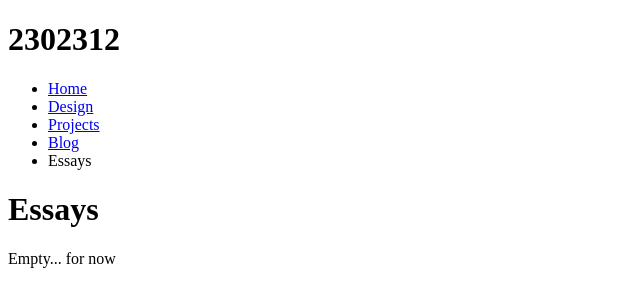
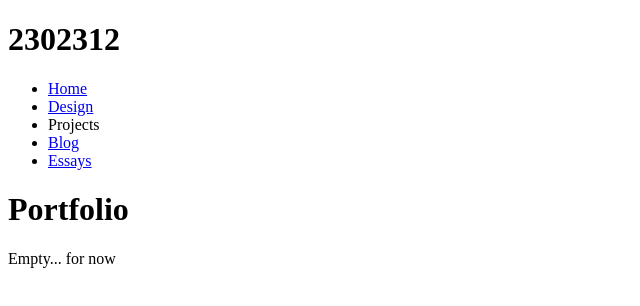
Before and after one commit to Wits-Digital-Arts-Interactive-Media/WSOA3028A_2302312, a plain HTML site: page projects/index.html in a window 1280 px wide. Shown: the whole page, without its empty margins (0-640 px from the left). Drawn offline with Linux system fonts and the light colour scheme.

Commit message:
File Structure ocerhaul

```diff
--- a/essays.html
+++ b/projects/index.html
@@ -7,18 +7,19 @@
     <meta name= "description" content="A Software Developer/Game Designer Portfolio">
     <meta name= "keywords" content ="Software Developer, Game Designer, Game Developer, Portfolio">
     <meta name="author" content = "Jacques Coetzee">
-    <title>Essays</title>
-    <script type="module" src="scripts/menu.js"></script>
+    <title>Projects</title>
+    <script type="module" src="../scripts/menu.js"></script>
 </head>
 
 <body>
     <header>
         <h1>2302312</h1>
 
-    <nav>
+        <nav>
 
-    </nav></header>
-    <h1>Essays</h1>
+        </nav>
+    </header>
+    <h1>Portfolio</h1>
     <p>Empty... for now</p>
 </body>
 
--- a/scripts/menu.js
+++ b/scripts/menu.js
@@ -1,10 +1,10 @@
 const root= "/WSOA3028A_2302312"
 const menuItems = [
     { name: "Home", href: `${root}/index.html` },
-    { name: "Design", href: "design.html" },
-    { name: "Projects", href: "portfolio.html" },
-    { name: "Blog", href: "blog.html" },
-    { name: "Essays", href: "essays.html" }
+    { name: "Design", href: "/design/index.html" },
+    { name: "Projects", href: "/projects/index.html" },
+    { name: "Blog", href: "/blogs/index.html" },
+    { name: "Essays", href: "/essays/index.html" }
 ]
 function initialize() {
     const nav = document.querySelector("header > nav")
```
Also changed, not shown: blogs/index.html (renamed from blog.html, +2 -2 lines), design/index.html (renamed from design.html, +2 -2 lines), essays/index.html (renamed from portfolio.html, +5 -6 lines), blogs/images/IM SiteMap.drawio.png (renamed from images/IM SiteMap.drawio.png), design/images/Alice Blue.png (renamed from images/Alice Blue.png), design/images/Amaranth.png (renamed from images/Amaranth.png), design/images/Font Mulish.png (renamed from images/Font Mulish.png), design/images/J&P.png (renamed from images/J&P.png), design/images/Light Sage.png (renamed from images/Light Sage.png), design/images/Prussian Blue.png (renamed from images/Prussian Blue.png), design/images/Sean Halpin.png (renamed from images/Sean Halpin.png), design/images/Selective Yellow.png (renamed from images/Selective Yellow.png).
